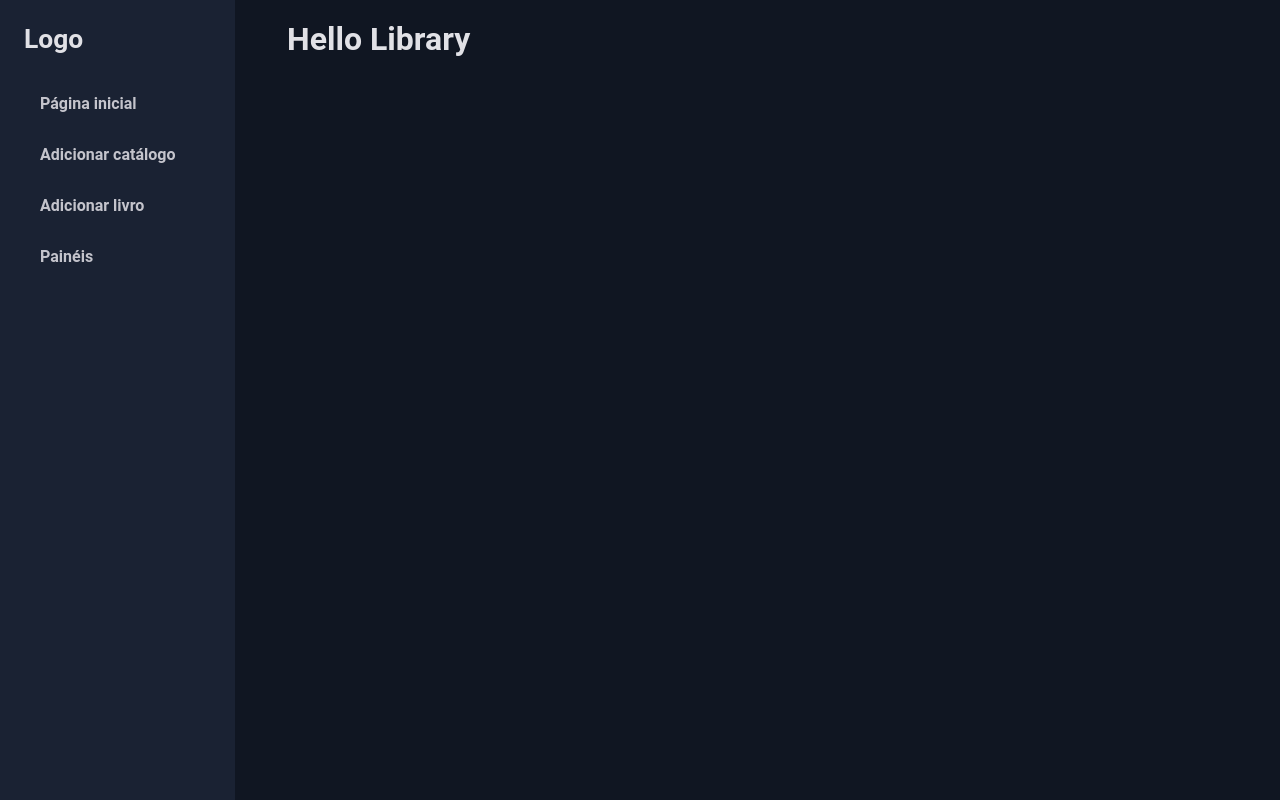
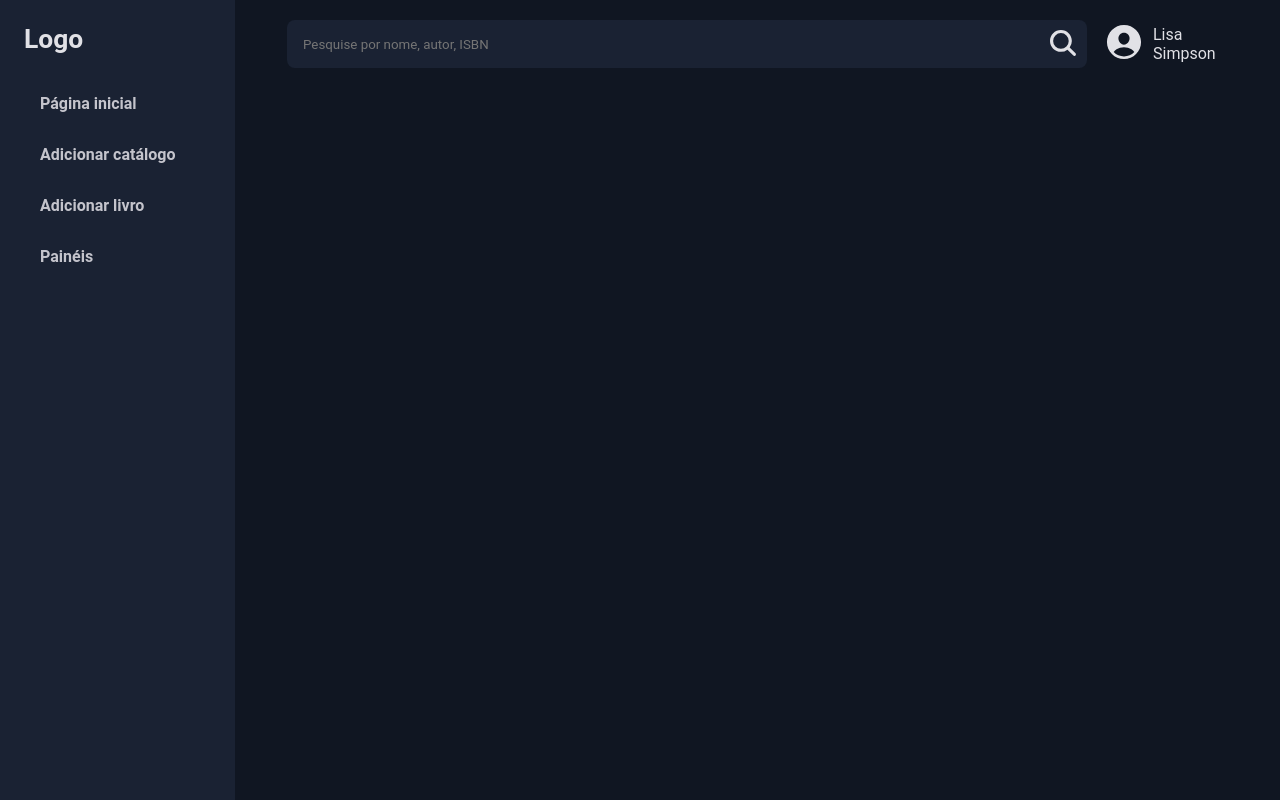
Before and after one commit to rebecaCaroba/direowl-tcc, a React (Vite) app: page /library in a window 1280 px wide. Built offline with nearby package versions, Linux system fonts and the light colour scheme.

Commit message:
Criando header da página library

```diff
--- a/src/components/header/index.tsx
+++ b/src/components/header/index.tsx
@@ -12,12 +12,12 @@ export function Header() {
     }
 
     return (
-        <header>
+        <header className="Header">
             <div className="sidebar-logo">
             <Link to="/library"><h2>Logo</h2></Link>
             </div>
 
-                <button onClick={() => toggleIsShowNavbar()}><RiMenuUnfold3Line size={42} /></button>
+            <button className="show-navbar" onClick={() => toggleIsShowNavbar()}><RiMenuUnfold3Line size={42} /></button>
             <Aside />
         </header>
     )
--- a/src/components/header/style.scss
+++ b/src/components/header/style.scss
@@ -1,6 +1,6 @@
 @import '../../styles/config/variables';
 
-header {
+.Header {
     background-color: $c-first;
     width: 235px;
 
@@ -8,21 +8,22 @@ header {
         padding: 1.5rem 0 1.5rem 1.5rem;
     }
 
-    button {
+    .show-navbar {
+        display: none;
         margin: 0 1rem;
-        display: none;
         background: transparent;
         border: 0;
         cursor: pointer;
+
+        svg {
+            color: $c-gray-100;
+        }
     }
 
-    svg {
-        color: $c-gray-100;
-    }
 }
 
 @media (max-width: 1120px) {
-    header {
+    .Header {
         width: 100%;
         display: flex;
         align-items: center;
@@ -31,7 +32,7 @@ header {
         left: 0;
         z-index: 1000;
 
-        button {
+        .show-navbar {
             display: block;
         }
     }
--- a/src/pages/Library/index.tsx
+++ b/src/pages/Library/index.tsx
@@ -1,7 +1,22 @@
+import { IoPersonCircle, IoSearch } from "react-icons/io5";
+import './style.scss'
+import { Link } from "react-router-dom";
+
 export function Library() {
     return (
         <div>
-            <h1>Hello Library</h1>
+            <header className="library-header">
+                <form className="library-searchform">
+                    <button type="submit">
+                        <IoSearch size={32} />
+                    </button>
+                    <input type="text" autoComplete="off" name="search" id="search" placeholder="Pesquise por nome, autor, ISBN" />
+                </form>
+                <div className="library-user">
+                    <Link to="/"><IoPersonCircle size={42} /></Link>
+                    <p>Lisa Simpson</p>
+                </div>
+            </header>
         </div>
     )
 }
--- /dev/null
+++ b/src/pages/Library/style.scss
@@ -0,0 +1,47 @@
+@import '../../styles/config/variables';
+
+.library-header {
+    display: flex;
+    align-items: center;
+    justify-content: space-between;
+    gap: 1rem;
+
+    form {
+        display: flex;
+        align-items: center;
+        position: relative;
+        max-width: 800px;
+        width: 100%;
+
+        input[type="text"] {
+            border: 0;
+            width: 100%;
+            border-radius: 8px;
+        }
+
+        button[type="submit"] {
+            border: 0;
+            background: transparent;
+            cursor: pointer;
+
+            svg {
+                position: absolute;
+                top: 15%;
+                right: 1%;
+                color: $c-gray-100;
+            }
+        }
+    }
+
+    .library-user {
+        display: flex;
+        align-items: center;
+        gap: 0.5rem;
+        margin-right: 1rem;
+
+        svg {
+            color: $c-gray-100;
+
+        }
+    }
+}
```
